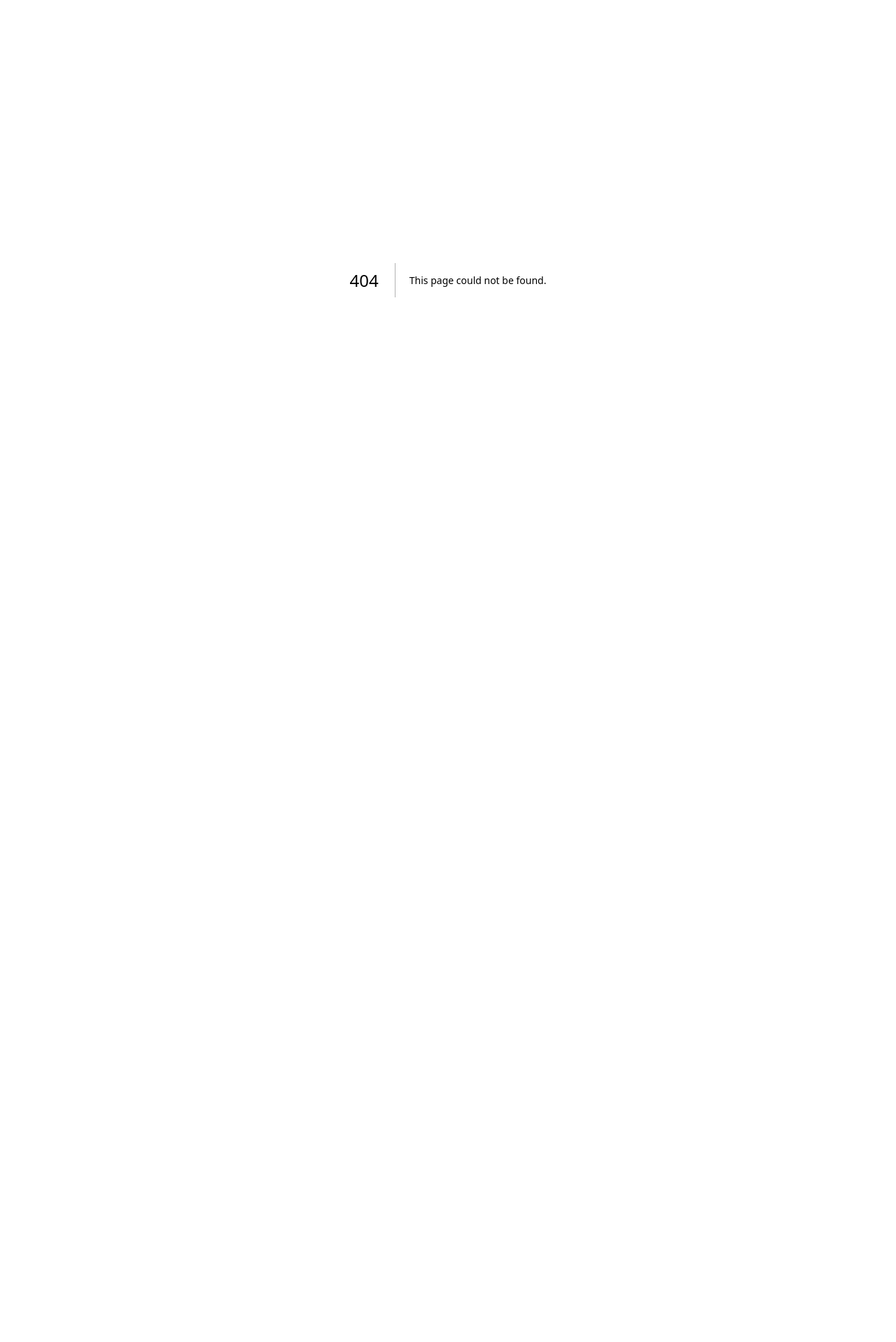
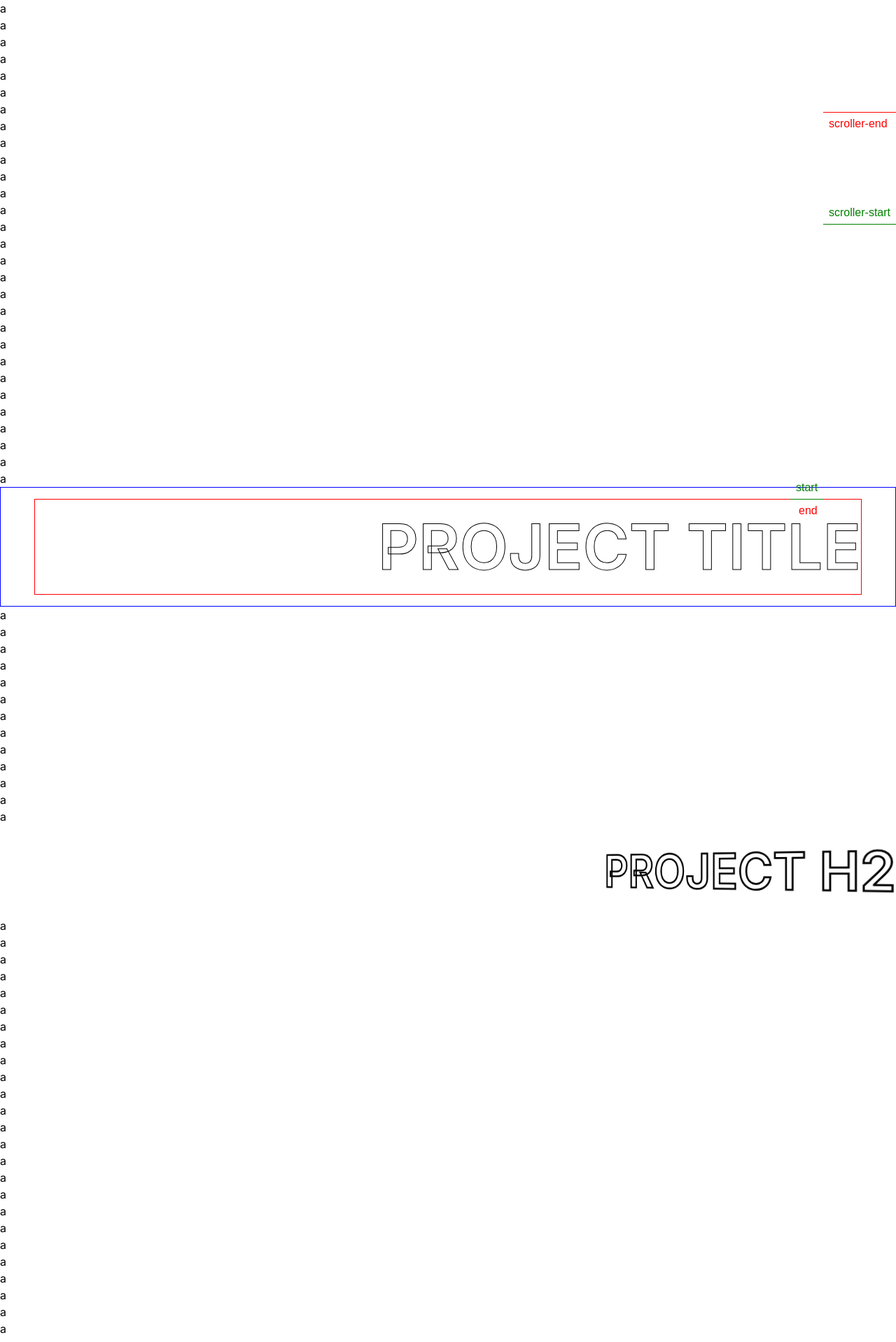
Before and after one commit to veronikapetersen/vp-pf, a Next.js app: page /project in a window 1280 px wide. Before the commit this address had no page. Shown: the top 1918 px of the page at 70% size. Before the commit the page ends 800 px from the top, so only its background shows below. Built offline with nearby package versions, Linux system fonts and the light colour scheme.

Commit message:
project headings

```diff
--- a/src/app/components/Menu/Menu.module.scss
+++ b/src/app/components/Menu/Menu.module.scss
@@ -26,7 +26,6 @@
                 transition: transform 1.5s cubic-bezier(.075, .82, .165, 1), color 0.2s;
                 transform: rotateY(-45deg) translateZ(0) scale(1);
                 transform-origin: right center;
-                transform-style: preserve-3d;
                 will-change: transform;
                 font-size: 5rem;
                 margin: 6px 0;
--- /dev/null
+++ b/src/app/components/ProjectHeadings/ProjectHeadings.js
@@ -0,0 +1,51 @@
+'use client';
+import gsap from "gsap";
+import { ScrollTrigger } from "gsap/ScrollTrigger";
+
+gsap.registerPlugin(ScrollTrigger);
+
+import classes from './ProjectHeadings.module.scss';
+import { useRef, useEffect } from "react";
+
+export function ProjectHeading1() {
+
+    const titleRef = useRef(null);
+
+    useEffect(() => {
+
+        const title = titleRef.current;
+
+        gsap.to(title, {
+            translateY: "25%",
+            scrollTrigger: {
+                trigger: title,
+                start: "top 40%",
+                end: "top 20%",
+                scrub: 1,
+                markers: true,
+                toggleActions: "none play reverse none",
+            }
+        });
+
+    }, [])
+
+
+    return (
+        <>
+            <div className={classes.wrapper}>
+                <h1 ref={titleRef} className={`${classes['project-title']} ${classes['project-title--current']} ${classes.parallax}`}>Project Title</h1>
+            </div>
+        </>
+    )
+}
+
+export function ProjectHeading2() {
+
+    return (
+        <>
+            <div className={classes.pers}>
+                <h2 className={`${classes['project-title']} ${classes['project-title--next']}`}>Project h2</h2>
+            </div>
+        </>
+    )
+}
--- /dev/null
+++ b/src/app/components/ProjectHeadings/ProjectHeadings.module.scss
@@ -0,0 +1,46 @@
+.project-title {
+    font-weight: 600;
+    margin-bottom: 1rem;
+    text-align: right;
+    -webkit-text-stroke: 1px black;
+    color: transparent;
+    margin: 1rem 3rem;
+
+    &--current {
+        border: 1px solid red;
+        font-size: 90px;
+        text-transform: uppercase;
+    }
+
+    &--next {
+        color: transparent;
+        -webkit-text-stroke: 3px black;
+        cursor: pointer;
+        transform-style: preserve-3d;
+        transition: transform 1.5s cubic-bezier(.075, .82, .165, 1), color .2s;
+        transform: rotateY(-45deg) translateZ(0) scale(1);
+        transform-origin: right center;
+        will-change: transform;
+        font-size: 5rem;
+        margin: 6px 0;
+        text-transform: uppercase;
+
+        &:hover {
+            color: black;
+            transform: rotateY(0deg) translateZ(0) scale(1);
+        }
+    }
+}
+
+.pers {
+    transform-style: preserve-3d;
+    perspective: 100vw;
+}
+
+.parallax {
+    transition: transform 1.5s cubic-bezier(0.25, 0.46, 0.45, 0.94);
+}
+
+.wrapper {
+    border: 1px solid blue;
+}
--- a/src/app/layout.js
+++ b/src/app/layout.js
@@ -17,7 +17,7 @@ export const metadata = {
 export default function RootLayout({ children }) {
   return (
     <html lang="en">
-      <body className={roboto.className}>{children}</body>
+      <body className={inter.className}>{children}</body>
     </html>
   )
 }
--- a/src/app/page.js
+++ b/src/app/page.js
@@ -10,23 +10,24 @@ import SlideInHeading from "@/app/components/SlideInHeading/SlideInHeading";
 export default function Home() {
 
 
-  const [timeline, setTimeline] = useState(null);
+  // const [timeline, setTimeline] = useState(null);
 
-  useLayoutEffect(() => {
-    const context = gsap.context(() => {
-      const tl = gsap.timeline({
-        paused: true
-      })
+  // useLayoutEffect(() => {
+  //   const context = gsap.context(() => {
+  //     const tl = gsap.timeline({
+  //       paused: true
+  //     })
 
-      setTimeline(tl);
-    })
+  //     setTimeline(tl);
+  //   })
 
-    return () => { context.revert() }
-  }, [])
+  //   return () => { context.revert() }
+  // }, [])
 
 
   return (
     <>
+      {/* <div>
         <div>a</div>
         <div>a</div>
         <div>a</div>
@@ -64,7 +65,9 @@ export default function Home() {
         <div>a</div>
         <div>a</div>
         <div>a</div>
+      </div>
       <SlideInHeading></SlideInHeading>
+      <div>
         <div>a</div>
         <div>a</div>
         <div>a</div>
@@ -93,7 +96,8 @@ export default function Home() {
         <div>a</div>
         <div>a</div>
         <div>a</div>
-      {/* <Menu></Menu> */}
+      </div> */}
+      <Menu></Menu>
       {/* <Nav timeline={timeline} top={true}></Nav> */}
     </>
   )
--- /dev/null
+++ b/src/app/project/page.js
@@ -0,0 +1,84 @@
+import { ProjectHeading1, ProjectHeading2 } from "@/app/components/ProjectHeadings/ProjectHeadings";
+
+export default function Project() {
+    return (
+        <>
+            <div>a</div>
+            <div>a</div>
+            <div>a</div>
+            <div>a</div>
+            <div>a</div>
+            <div>a</div>
+            <div>a</div>
+            <div>a</div>
+            <div>a</div>
+            <div>a</div>
+            <div>a</div>
+            <div>a</div>
+            <div>a</div>
+            <div>a</div>
+            <div>a</div>
+            <div>a</div>
+            <div>a</div>
+            <div>a</div>
+            <div>a</div>
+            <div>a</div>
+            <div>a</div>
+            <div>a</div>
+            <div>a</div>
+            <div>a</div>
+            <div>a</div>
+            <div>a</div>
+            <div>a</div>
+            <div>a</div>
+            <div>a</div>
+            <ProjectHeading1></ProjectHeading1>
+            <div>a</div>
+            <div>a</div>
+            <div>a</div>
+            <div>a</div>
+            <div>a</div>
+            <div>a</div>
+            <div>a</div>
+            <div>a</div>
+            <div>a</div>
+            <div>a</div>
+            <div>a</div>
+            <div>a</div>
+            <div>a</div>
+            <ProjectHeading2></ProjectHeading2>
+            <div>a</div>
+            <div>a</div>
+            <div>a</div>
+            <div>a</div>
+            <div>a</div>
+            <div>a</div>
+            <div>a</div>
+            <div>a</div>
+            <div>a</div>
+            <div>a</div>
+            <div>a</div>
+            <div>a</div>
+            <div>a</div>
+            <div>a</div>
+            <div>a</div>
+            <div>a</div>
+            <div>a</div>
+            <div>a</div>
+            <div>a</div>
+            <div>a</div>
+            <div>a</div>
+            <div>a</div>
+            <div>a</div>
+            <div>a</div>
+            <div>a</div>
+            <div>a</div>
+            <div>a</div>
+            <div>a</div>
+            <div>a</div>
+            <div>a</div>
+            <div>a</div>
+            <div>a</div>
+        </>
+    )
+}
```
Lines whose indentation alone changed are shown as unchanged.
